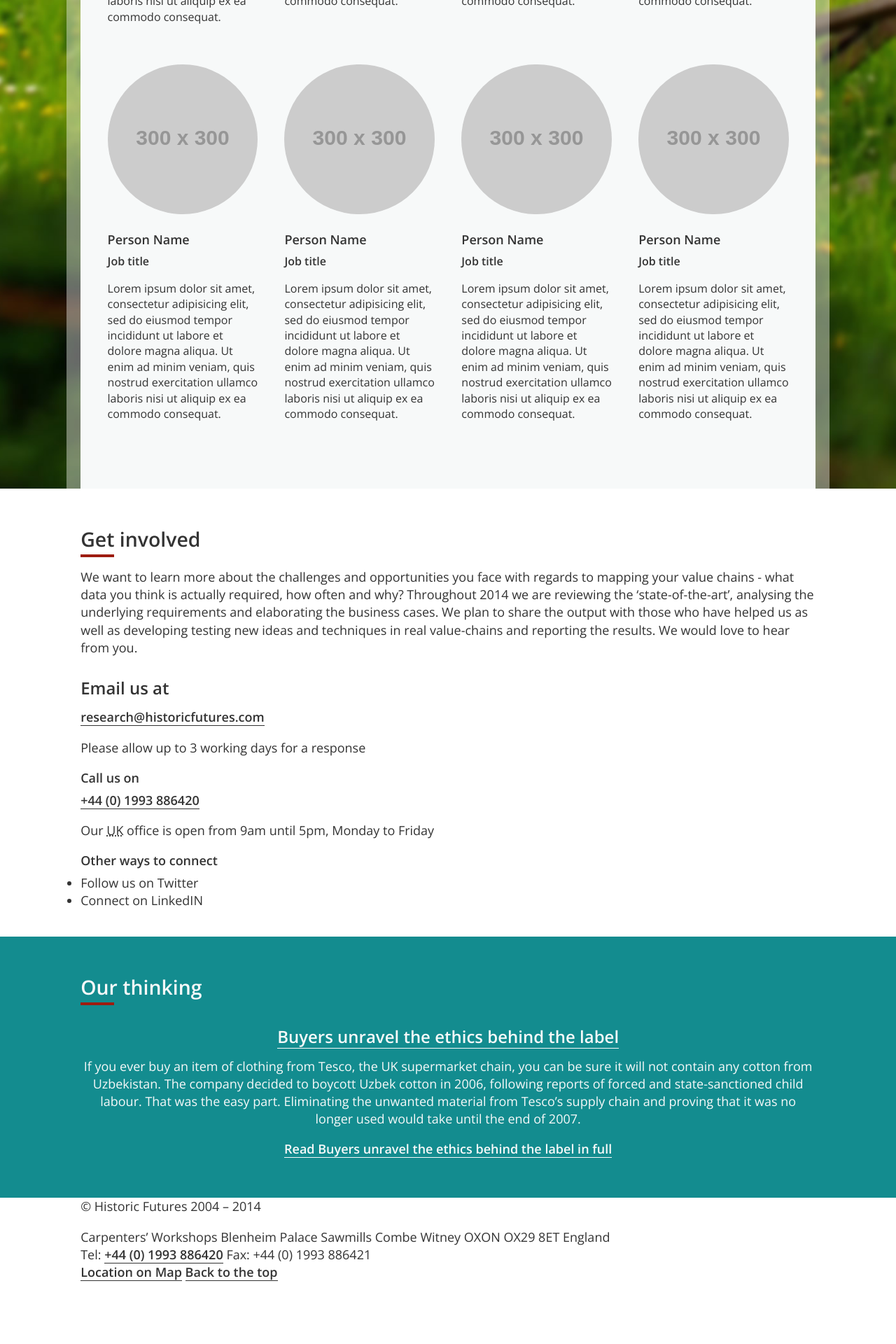
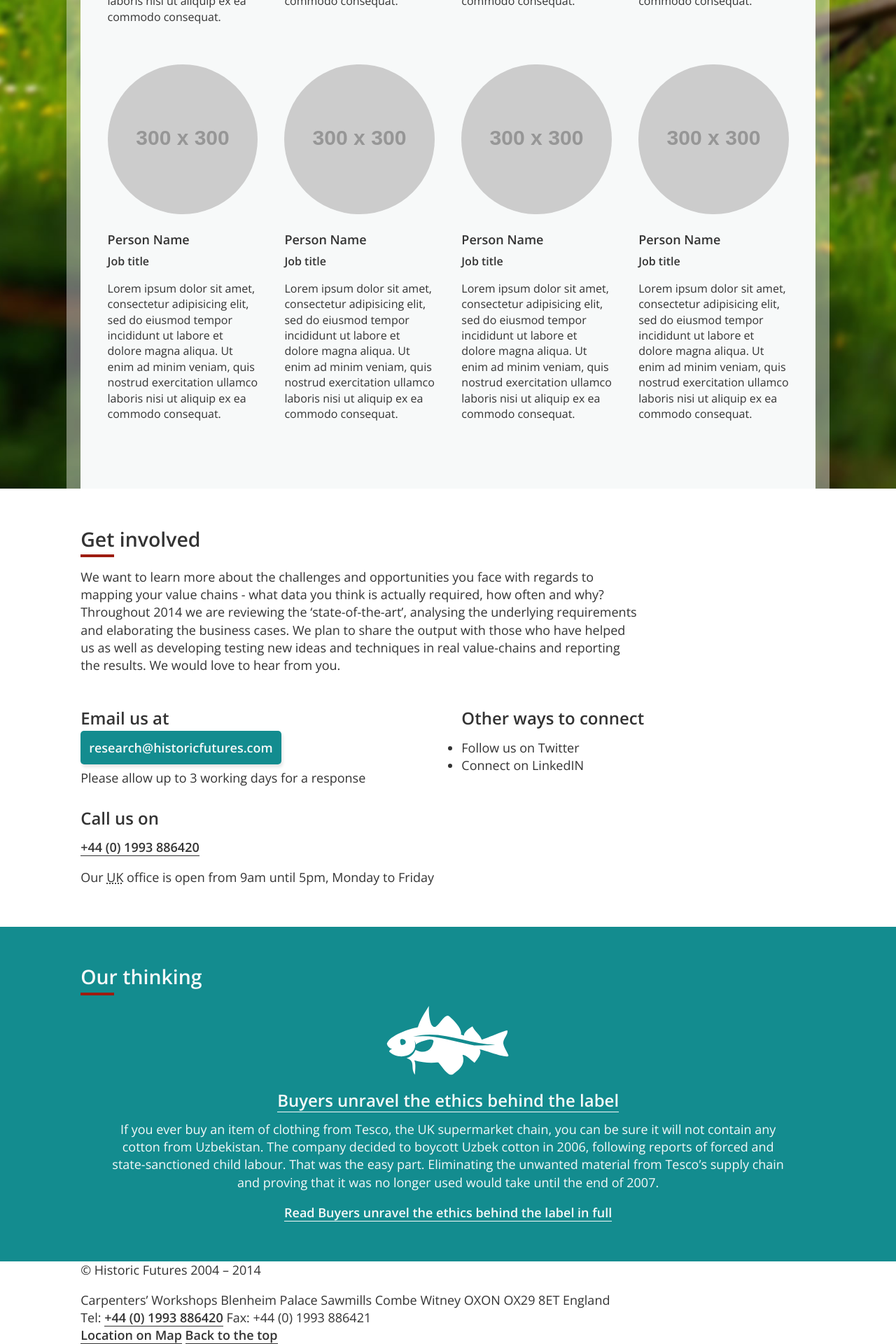
Before and after one commit to HistoricFutures/historicfutures.github.io, a Jekyll site: the page built from index.html, in a window 1280 px wide. Shown: the part 3801-5721 px from the top of the page at 70% size. Built offline with Jekyll 4.4.1, drawn with Linux system fonts in a browser that asks for light colours; nearby versions of some CDN libraries; before the commit the page ends 5631 px from its top, so only the background shows below that.

Commit message:
A couple of changes to index

```diff
--- a/index.html
+++ b/index.html
@@ -295,37 +295,25 @@
 
     <section id="getinvolved">
         <div class="inner">
+            <div class="text-container">
                 <h2>Get involved</h2>
-
-            <p>We want to learn more about the challenges and opportunities you
-            face with regards to mapping your value chains - what data you
-            think is actually required, how often and why? Throughout 2014 we
-            are reviewing the ‘state-of-the-art’, analysing the underlying
-            requirements and elaborating the business cases. We plan to share
-            the output with those who have helped us as well as developing
-            testing new ideas and techniques in real value-chains and reporting
-            the results. We would love to hear from you.</p>
-
+                <p>We want to learn more about the challenges and opportunities you face with regards to mapping your value chains - what data you think is actually required, how often and why? Throughout 2014 we are reviewing the ‘state-of-the-art’, analysing the underlying requirements and elaborating the business cases. We plan to share the output with those who have helped us as well as developing testing new ideas and techniques in real value-chains and reporting the results. We would love to hear from you.</p>
+            </div>
+            <div class="container1">
                 <h3>Email us at</h3>
-
-            <p><a href="#">research@historicfutures.com</a></p>
-
+                <p class="button"><a href="#">research@historicfutures.com</a></p>
                 <p>Please allow up to 3 working days for a response</p>
-
-            <h4>Call us on</h4>
-
+                <h3>Call us on</h3>
                 <p><a href="#">+44 (0) 1993 886420</a></p>
-
-            <p>Our <abbr title="United Kingdom">UK</abbr> office is open from
-            9am until 5pm, Monday to Friday</p>
-
-            <h4>Other ways to connect</h4>
-
+                <p>Our <abbr title="United Kingdom">UK</abbr> office is open from 9am until 5pm, Monday to Friday</p>
+            </div>
+            <div class="container2">
+                <h3>Other ways to connect</h3>
                 <ul>
                     <li>Follow us on Twitter</li>
-
                     <li>Connect on LinkedIN</li>
                 </ul>
+            </div>
         </div>
     </section>
 
@@ -333,9 +321,11 @@
        <section id="ourthinking">
          <div class="inner">
             <h2>Our thinking</h2>
+            <div class="container">
                 <h3><a href="{{ post.url }}" rel="bookmark">{{ post.title }}</a></h3>
                   {{ post.excerpt }}
                 <p><a href="{{ post.url }}" rel="bookmark">Read <em></em>{{ post.title }}</em> in full</a></p>
+            </div>
         </div>
         </section>
     {% endfor %}
```
Lines whose indentation alone changed are shown as unchanged.
